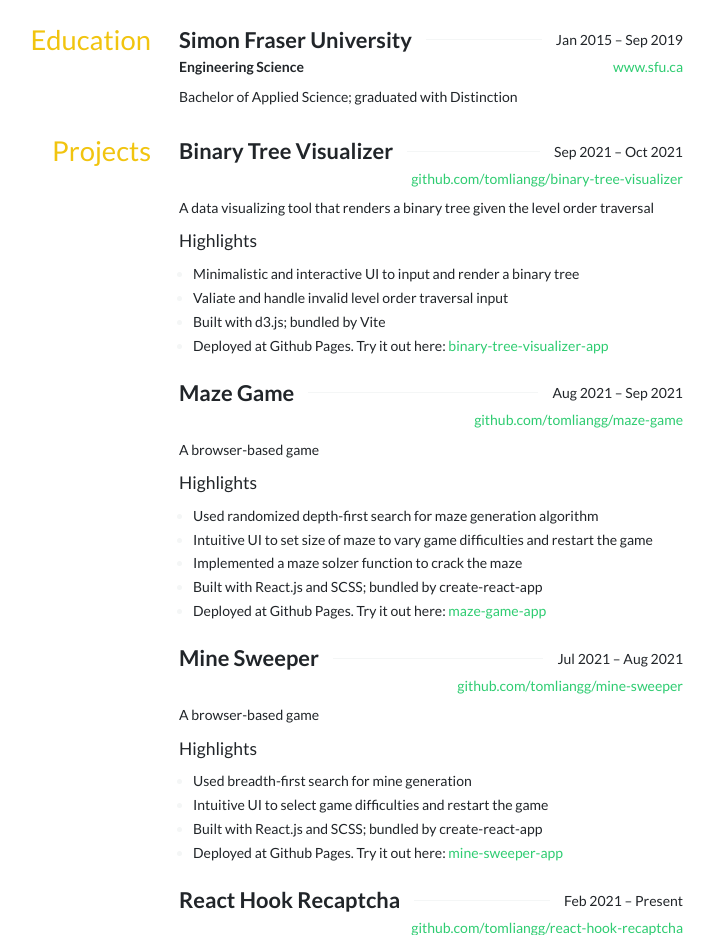
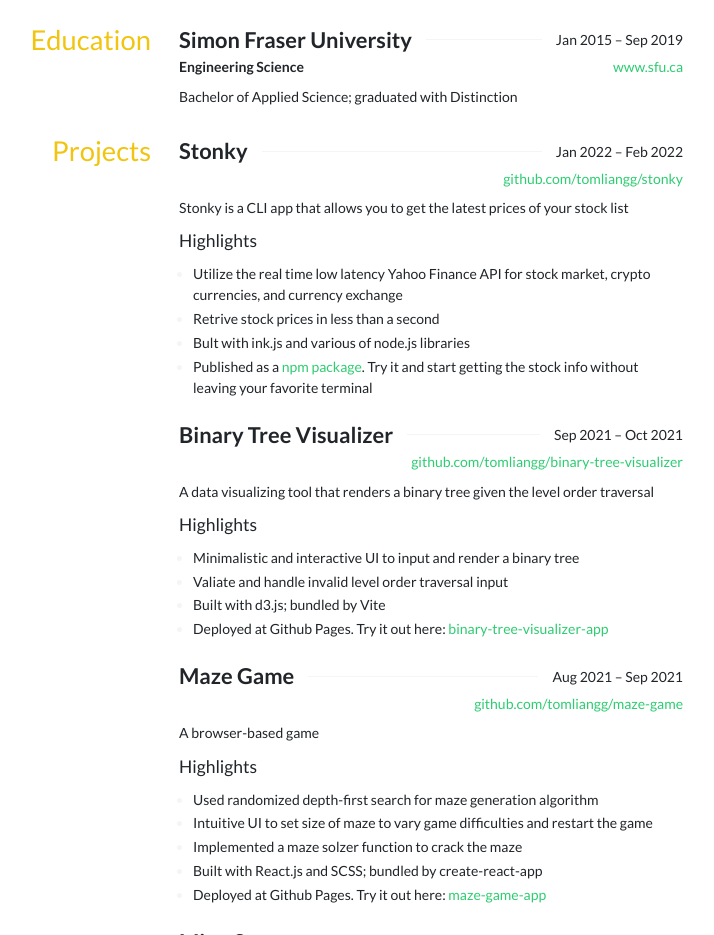
Before and after one commit to tomliangg/tomliangg.github.io, a plain HTML site: page index.html in a window 1280 px wide. Shown: the part 2160-3095 px from the top of the page, without its empty margins (307-1021 px from the left). Drawn offline with Linux system fonts and the light colour scheme.

Commit message:
add Stonky to project

```diff
--- a/index.html
+++ b/index.html
@@ -343,6 +343,30 @@
         <article>
           <header>
             <div class="spaced-list">
+              <h4>Stonky</h4>
+              <span>
+              <time datetime="2022-00-29">Jan 2022</time> –
+              <time datetime="2021-01-05">Feb 2022</time>
+              </span>
+            </div>
+            <div class="spaced-list">
+              <span>
+              </span>
+              <a href="https://github.com/tomliangg/stonky">github.com/tomliangg/stonky</a>
+            </div>
+          </header>
+          <p>Stonky is a CLI app that allows you to get the latest prices of your stock list</p>
+          <h5>Highlights</h5>
+          <ul>
+            <li>Utilize the real time low latency Yahoo Finance API for stock market, crypto currencies, and currency exchange</li>
+            <li>Retrive stock prices in less than a second</li>
+            <li>Bult with ink.js and various of node.js libraries</li>
+            <li>Published as a <a href="https://www.npmjs.com/package/stonky">npm package</a>. Try it and start getting the stock info without leaving your favorite terminal</li>
+          </ul>
+        </article>
+        <article>
+          <header>
+            <div class="spaced-list">
               <h4>Binary Tree Visualizer</h4>
               <span>
               <time datetime="2021-10-01">Sep 2021</time> –
```
